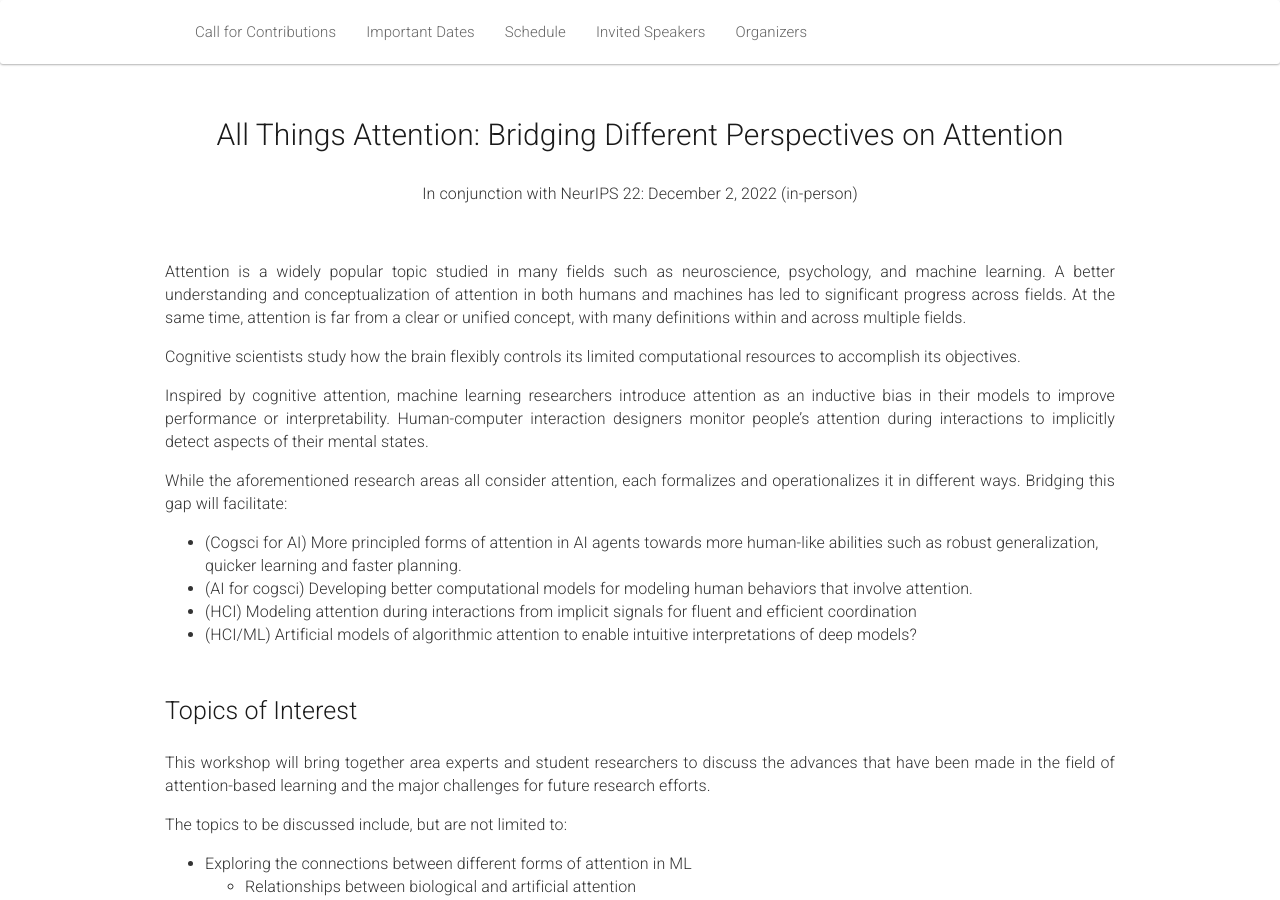
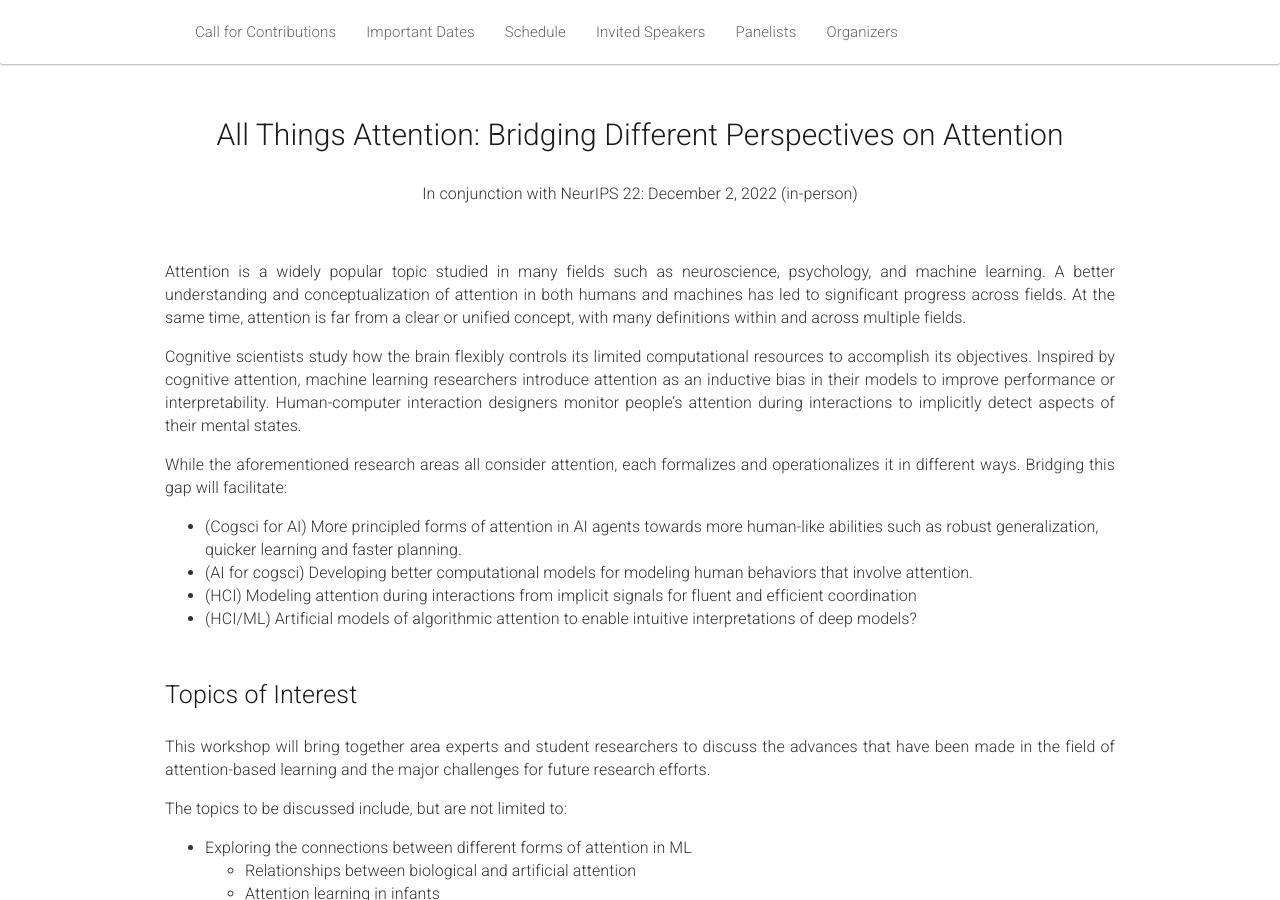
Before and after one commit to attention-learning-workshop/attention-learning-workshop.github.io, a Jekyll site: the page built from _pages/home_2022.md, in a window 1280 px wide and 900 px high. Built offline with Jekyll 4.4.1, drawn with Linux system fonts in a browser that asks for light colours; nearby versions of some CDN libraries.

Commit message:
add panelists to navbar; remove extra blank line

```diff
--- a/_includes/header_2022.html
+++ b/_includes/header_2022.html
@@ -18,6 +18,7 @@
 	<li><a href="#dates">Important Dates</a></li>
 	<li><a href="#schedule">Schedule</a></li>
 	<li><a href="#speakers">Invited Speakers</a></li>
+  <li><a href="#panelists">Panelists</a></li>
 	<!-- <li><a href="#awards">Awards</a></li> -->
 	<!-- <li><a href="#accepted-papers">Accepted Papers</a></li> -->
 	<!-- <li><a href="#invited-posters">Invited Posters</a></li> -->
--- a/_includes/introduction.md
+++ b/_includes/introduction.md
@@ -1,8 +1,6 @@
 Attention is a widely popular topic studied in many fields such as neuroscience, psychology, and machine learning. A better understanding and conceptualization of attention in both humans and machines has led to significant progress across fields. At the same time, attention is far from a clear or unified concept, with many definitions within and across multiple fields.
 
-Cognitive scientists study how the brain flexibly controls its limited computational resources to accomplish its objectives.
-
-Inspired by cognitive attention, machine learning researchers introduce attention as an inductive bias in their models to improve performance or interpretability. Human-computer interaction designers monitor people’s attention during interactions to implicitly detect aspects of their mental states.
+Cognitive scientists study how the brain flexibly controls its limited computational resources to accomplish its objectives. Inspired by cognitive attention, machine learning researchers introduce attention as an inductive bias in their models to improve performance or interpretability. Human-computer interaction designers monitor people’s attention during interactions to implicitly detect aspects of their mental states.
 
 While the aforementioned research areas all consider attention, each formalizes and operationalizes it in different ways. Bridging this gap will facilitate:
 
```
